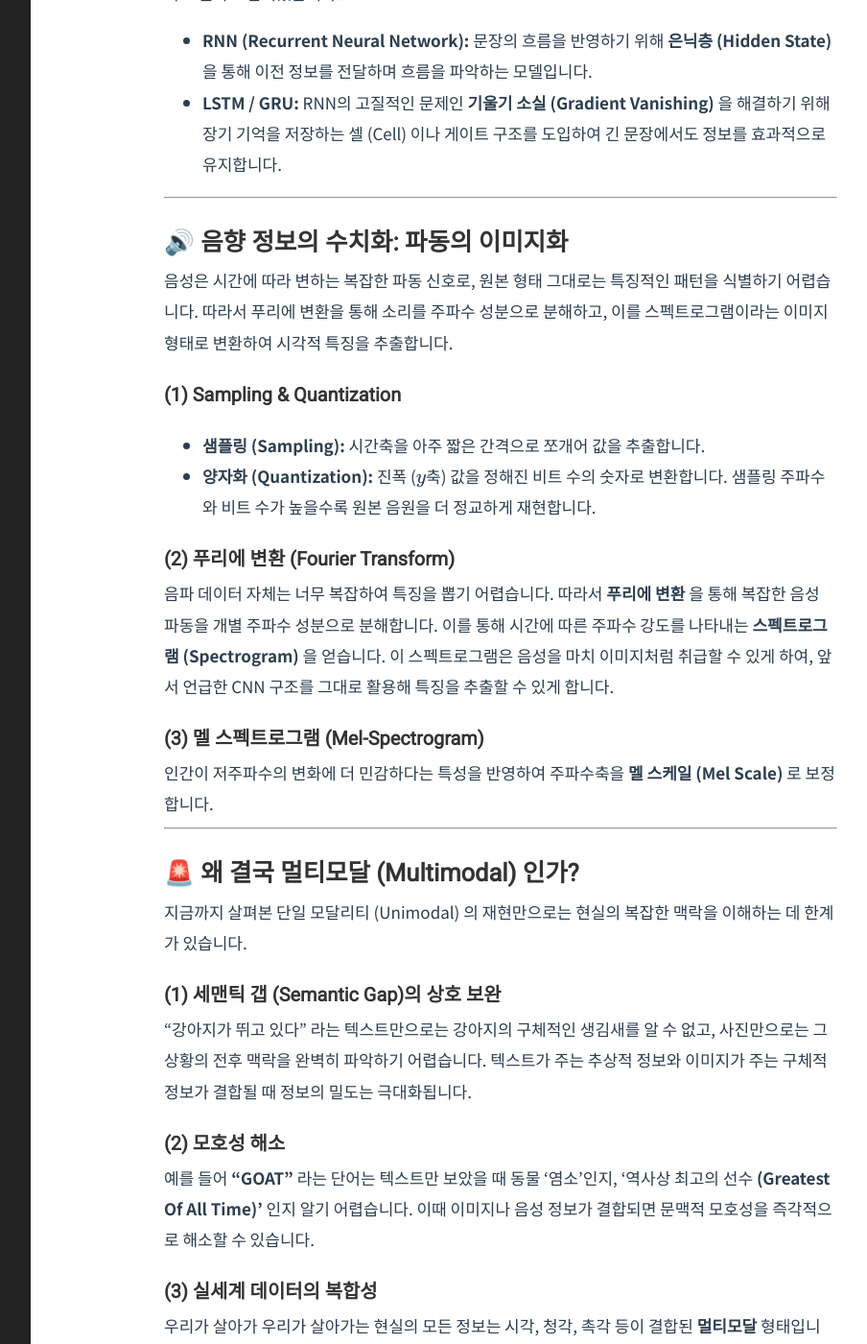
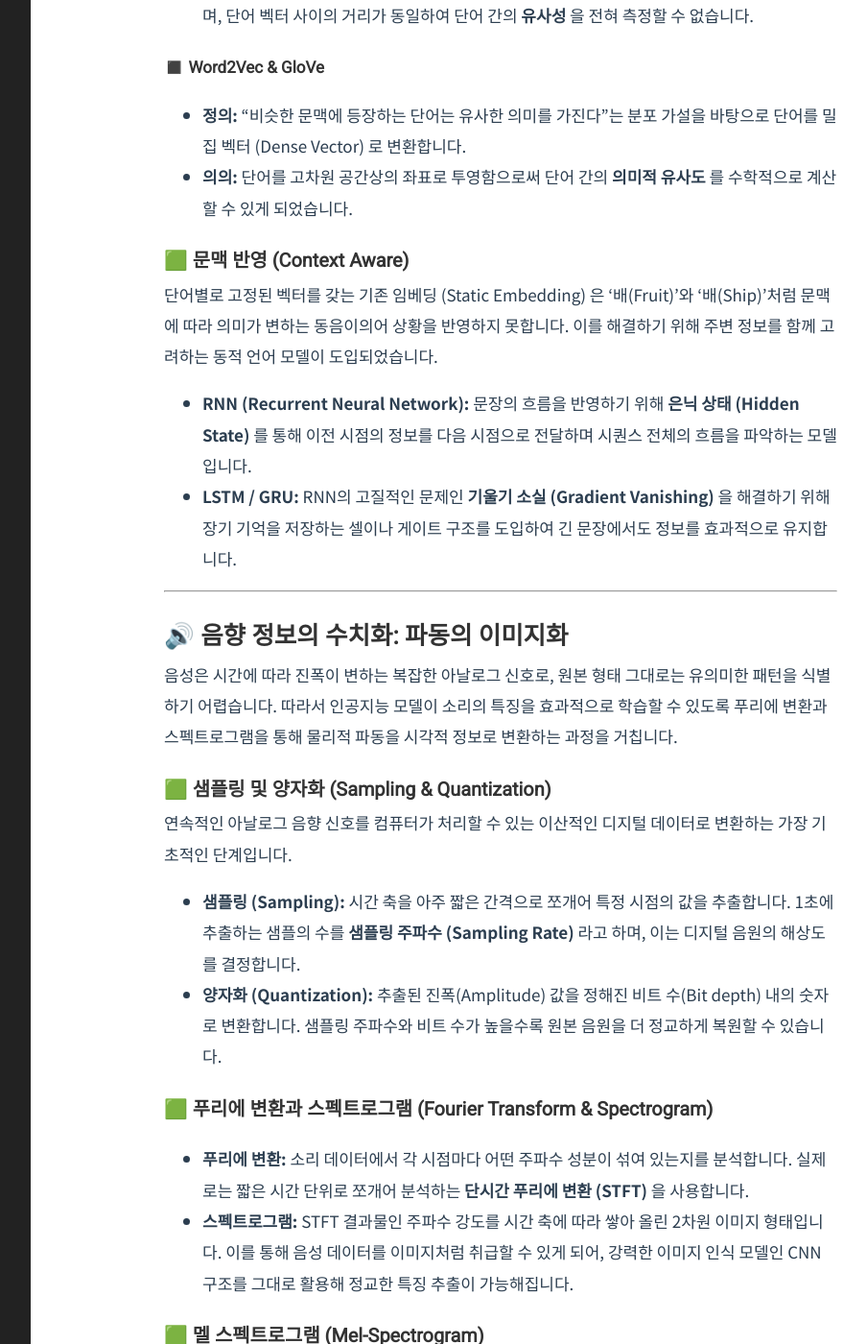
Before and after one commit to Youngjun-CV/Youngjun-CV.github.io, a Jekyll site: the page built from _posts/multimodal/2026-03-11-unimodal-representation.markdown, in a window 1280 px wide and 1400 px high, scrolled down 1754 px. Shown: the whole window at 96% size, without its empty margins (268-1172 px from the left). Built offline with Jekyll 4.4.1, drawn with Linux system fonts in a browser that asks for light colours; formulas are drawn with MathJax 3; some of the changed text lies outside the part shown.

Commit message:
Update 2026-03-11-unimodal-representation.markdown

```diff
--- a/_posts/multimodal/2026-03-11-unimodal-representation.markdown
+++ b/_posts/multimodal/2026-03-11-unimodal-representation.markdown
@@ -6,7 +6,6 @@ category: Multimodal
 ---
 
 ## 🤔 왜 인공지능에게 "재현 (Representation)"이 필요할까?
-
 인공지능 모델은 본질적으로 거대한 수학 함수입니다. 우리가 보는 화려한 이미지나 감동적인 음악도 컴퓨터에게는 그저 0과 1로 이루어진 숫자의 나열일 뿐이죠. 따라서 모델를 설계의 첫 단추는 "현실의 데이터를 어떻게 컴퓨터가 이해하고 연산 가능한 고차원 벡터로 치환할 것인가" 에 있습니다.
 
 단순히 숫자로 바꾸는 것을 넘어, 데이터가 가진 고유한 **특징 (Feature)** 을 보존하면서 인간의 인지와 컴퓨터의 연산 사이의 간극인 **세맨틱 갭 (Semantic Gap)** 을 메우는 과정, 그것이 바로 **재현 (Representation)** 의 본질입니다. 결국 모든 모달리티의 재현은 **"희소하고 복잡한 데이터를 저차원의 밀집된 벡터 (Dense Vector) 로 압축하는 과정"** 이라는 하나의 목표로 수렴합니다.
@@ -14,65 +13,94 @@ category: Multimodal
 ---
 
 ## 🖼️ 시각 정보의 수치화: 공간적 구조의 보존
+이미지는 수많은 픽셀로 구성된 행렬 데이터이지만, 단순한 픽셀값의 나열은 사물의 '형체'나 '맥락'을 온전히 담아내지 못합니다. 데이터의 공간적 구조를 보존하며 시각 정보를 유의미한 수치로 변환하는 핵심 기법들을 정리해보겠습니다.
 
-이미지는 수많은 픽셀이 모인 행렬 데이터입니다. 하지만 단순한 픽셀 값의 나열은 사물의 '형체'나 '맥락'을 설명하지 못합니다. 따라서 지역적 특징을 추출하는 컨볼루션(Convolution) 연산을 통해 데이터의 공간적 구조를 보존하며 수치화합니다.
+### 🟩 CNN (Convolutional Neural Network)
+이미지를 일렬로 펼쳐 (Flatten) 처리하는 기존의 Fully Connected 방식은 데이터의 **공간적 구조 (Spatial Structure)** 를 파악하지 못하며, 이미지 크기가 커질수록 가중치의 개수가 **이차적 (Quadratic)** 으로 급증하여 연산 효율을 저하시킨다는 치명적인 단점이 있습니다. 이를 해결하기 위해 등장한 CNN 은 필터 (Kernel) 를 활용해 지역적 특징을 효과적으로 추출합니다.
 
-### **(1) CNN (Convolutional Neural Network)**
-이미지를 일렬로 펼쳐서 처리하는 기존의 **Fully Connected** 방식은 데이터의 **공간적 구조 (Spatial Structure)** 를 파악하지 못하며, 이미지 크기가 커질수록 가중치의 개수가 **이차적 (Quadratic)** 으로 증가한다는 치명적인 단점이 있습니다. 이를 해결하기 위해 등장한 CNN 은 필터 (Kernel) 를 활용해 지역적 특징을 추출합니다.
+* **핵심 원리:** 필터를 이미지 위에서 슬라이딩하며 **컨볼루션 (Convolution)** 연산을 수행합니다. 이 과정을 통해 저층부에서는 선과 점 같은 저수준 특징을, 고층부에서는 사물의 구체적인 형체와 같은 **계층적 특징 (Hierarchical Feature)** 을 순차적으로 학습합니다.
 
-* **핵심 원리:** 필터를 이미지 위에서 슬라이딩하며 지역적인 특징을 추출하는 **컨볼루션 (Convolution)** 연산을 통해 저층부에서는 선과 점을, 고층부에서는 사물의 형체와 같은 **계층적 특징 (Hierarchical Feature)** 을 학습합니다.
+* **주요 이점:** 가중치 공유 (Weight Sharing) 를 통해 파라미터를 효율적으로 관리할 뿐만 아니라, 이미지 내 사물의 위치가 조금씩 바뀌더라도 동일하게 인식할 수 있는 평행 이동 강건성을 확보합니다.
 
-* **이점:** 가중치 공유를 통해 파라미터를 효율적으로 관리하며, 이미지의 평행 이동에도 강건한 재현을 생성합니다.
+### 🟩 Video Representation
+비디오는 이미지(공간)에 시간축($T$)이 추가된 고차원 데이터입니다.
 
-### **(2) Video Representation**
-비디오는 이미지(공간)에 시간축($T$)이 추가된 데이터입니다. 일반적으로 $C \times H \times W \times T$ 형태의 4차원 텐서로 다뤄지며, 단순히 프레임을 독립적으로 보는 것을 넘어 **시공간적 특징 (Spatiotemporal Feature)** 을 추출하는 것이 핵심입니다.
+* **데이터 구조:** 일반적으로 $C \times H \times W \times T$ 형태의 **4차원 텐서** 로 다루어집니다.
+* **시공간적 특징 (Spatiotemporal Feature):** 단순히 각 프레임을 독립적인 이미지로 보는 단계를 넘어, 시간의 흐름에 따른 변화와 공간적 정보를 동시에 포착하는 것이 비디오 분석의 핵심입니다. 이를 통해 모델은 단순한 정지 화면이 아닌 행동이나 사건의 동적인 맥락을 이해하게 됩니다.
 
 ---
 
 ## 🔤 언어 정보의 수치화: 기호에서 의미로
-텍스트는 단순한 기호의 집합일 뿐 그 자체로 단어 사이의 유기적인 관계를 나타내지 못합니다. 따라서 단어를 고차원 벡터 공간의 좌표로 변환하는 **임베딩(Embedding)** 기술을 사용하여 언어의 의미적 유사성을 수치화합니다.
+텍스트는 인간에게는 의미 있는 정보지만, 컴퓨터에게는 단순한 기호의 집합일 뿐입니다. 기호 그 자체로는 단어 사이의 유기적인 관계를 설명할 수 없기에, 단어를 고차원 벡터 공간의 좌표로 변환하는 **임베딩(Embedding)** 기술을 통해 언어의 의미적 유사성을 수치화합니다.
 
-### **(1) 단어 임베딩 (Word Embedding)**
-* **원핫 인코딩 (One-hot Encoding):** 사전 (Vocabulary) 에 있는 단어 중 해당하는 단어의 인덱스만 1로, 나머지는 0으로 표시하는 가장 기초적인 방식입니다. 하지만 단어의 수가 늘어날수록 벡터의 크기가 비대해지고, 단어 간의 **유사성** 을 전혀 측정할 수 없다는 한계가 있습니다.
+### 🟩 단어 임베딩 (Word Embedding)
+컴퓨터가 단어를 이해하도록 만드는 방식은 크게 두 가지로 진화해 왔습니다.
 
-* **Word2Vec & GloVe:** "비슷한 문맥에 등장하는 단어는 유사한 의미를 가진다"는 분포 가설을 바탕으로 단어를 고차원 공간상의 좌표로 변환합니다. 이를 통해 단어 간의 **의미적 유사도** 를 수학적으로 계산할 수 있게 되었습니다.
+#### ◼️ 원핫 인코딩 (One-hot Encoding)
+* **정의:** 사전 (Vocabulary) 에 있는 각 단어에 고유한 인덱스를 부여하고, 해당 위치만 1, 나머지는 0으로 표시하는 가장 기초적인 방식입니다.
+* **한계:** 단어의 수가 늘어날수록 벡터의 크기가 무한정 커지는 **희소성 (Sparsity)** 문제가 발생하며, 단어 벡터 사이의 거리가 동일하여 단어 간의 **유사성** 을 전혀 측정할 수 없습니다.
 
-### **(2) 문맥 반영 (Context Aware)**
-단어별로 고정된 벡터를 갖는 기존 임베딩은 문맥에 따라 의미가 변하는 상황을 반영하지 못합니다. 따라서 이러한 한계를 해결하기 위해, 주변 단어와 문맥 정보를 함께 고려하여 단어의 의미를 파악하는 언어 모델이 도입되었습니다.
+#### ◼️ Word2Vec & GloVe
+* **정의:** "비슷한 문맥에 등장하는 단어는 유사한 의미를 가진다"는 분포 가설을 바탕으로 단어를 밀집 벡터 (Dense Vector) 로 변환합니다.
+* **의의:** 단어를 고차원 공간상의 좌표로 투영함으로써 단어 간의 **의미적 유사도** 를 수학적으로 계산할 수 있게 되었습니다.
 
-* **RNN (Recurrent Neural Network):** 문장의 흐름을 반영하기 위해 **은닉층 (Hidden State)** 을 통해 이전 정보를 전달하며 흐름을 파악하는 모델입니다.
+### 🟩 문맥 반영 (Context Aware)
+단어별로 고정된 벡터를 갖는 기존 임베딩 (Static Embedding) 은 '배(Fruit)'와 '배(Ship)'처럼 문맥에 따라 의미가 변하는 동음이의어 상황을 반영하지 못합니다. 이를 해결하기 위해 주변 정보를 함께 고려하는 동적 언어 모델이 도입되었습니다.
 
-* **LSTM / GRU:** RNN의 고질적인 문제인 **기울기 소실 (Gradient Vanishing)** 을 해결하기 위해 장기 기억을 저장하는 셀 (Cell) 이나 게이트 구조를 도입하여 긴 문장에서도 정보를 효과적으로 유지합니다.
+* **RNN (Recurrent Neural Network):** 문장의 흐름을 반영하기 위해 **은닉 상태 (Hidden State)** 를 통해 이전 시점의 정보를 다음 시점으로 전달하며 시퀀스 전체의 흐름을 파악하는 모델입니다.
+
+* **LSTM / GRU:** RNN의 고질적인 문제인 **기울기 소실 (Gradient Vanishing)** 을 해결하기 위해 장기 기억을 저장하는 셀이나 게이트 구조를 도입하여 긴 문장에서도 정보를 효과적으로 유지합니다.
 
 ---
 
 ## 🔊 음향 정보의 수치화: 파동의 이미지화
-음성은 시간에 따라 변하는 복잡한 파동 신호로, 원본 형태 그대로는 특징적인 패턴을 식별하기 어렵습니다. 따라서 푸리에 변환을 통해 소리를 주파수 성분으로 분해하고, 이를 스펙트로그램이라는 이미지 형태로 변환하여 시각적 특징을 추출합니다.
+음성은 시간에 따라 진폭이 변하는 복잡한 아날로그 신호로, 원본 형태 그대로는 유의미한 패턴을 식별하기 어렵습니다. 따라서 인공지능 모델이 소리의 특징을 효과적으로 학습할 수 있도록 푸리에 변환과 스펙트로그램을 통해 물리적 파동을 시각적 정보로 변환하는 과정을 거칩니다.
 
-### **(1) Sampling & Quantization**
-* **샘플링 (Sampling):** 시간축을 아주 짧은 간격으로 쪼개어 값을 추출합니다.
+### 🟩 샘플링 및 양자화 (Sampling & Quantization)
+연속적인 아날로그 음향 신호를 컴퓨터가 처리할 수 있는 이산적인 디지털 데이터로 변환하는 가장 기초적인 단계입니다.
 
-* **양자화 (Quantization):** 진폭 ($y$축) 값을 정해진 비트 수의 숫자로 변환합니다. 샘플링 주파수와 비트 수가 높을수록 원본 음원을 더 정교하게 재현합니다.
+* **샘플링 (Sampling):** 시간 축을 아주 짧은 간격으로 쪼개어 특정 시점의 값을 추출합니다. 1초에 추출하는 샘플의 수를 **샘플링 주파수 (Sampling Rate)** 라고 하며, 이는 디지털 음원의 해상도를 결정합니다.
 
-### **(2) 푸리에 변환 (Fourier Transform)**
-음파 데이터 자체는 너무 복잡하여 특징을 뽑기 어렵습니다. 따라서 **푸리에 변환** 을 통해 복잡한 음성 파동을 개별 주파수 성분으로 분해합니다. 이를 통해 시간에 따른 주파수 강도를 나타내는 **스펙트로그램 (Spectrogram)** 을 얻습니다. 이 스펙트로그램은 음성을 마치 이미지처럼 취급할 수 있게 하여, 앞서 언급한 CNN 구조를 그대로 활용해 특징을 추출할 수 있게 합니다.
+* **양자화 (Quantization):** 추출된 진폭(Amplitude) 값을 정해진 비트 수(Bit depth) 내의 숫자로 변환합니다. 샘플링 주파수와 비트 수가 높을수록 원본 음원을 더 정교하게 복원할 수 있습니다.
 
-### **(3) 멜 스펙트로그램 (Mel-Spectrogram)**
-인간이 저주파수의 변화에 더 민감하다는 특성을 반영하여 주파수축을 **멜 스케일 (Mel Scale)** 로 보정합니다.
+### 🟩 푸리에 변환과 스펙트로그램 (Fourier Transform & Spectrogram)
+
+* **푸리에 변환:** 소리 데이터에서 각 시점마다 어떤 주파수 성분이 섞여 있는지를 분석합니다. 실제로는 짧은 시간 단위로 쪼개어 분석하는 **단시간 푸리에 변환 (STFT)** 을 사용합니다.
+
+* **스펙트로그램:** STFT 결과물인 주파수 강도를 시간 축에 따라 쌓아 올린 2차원 이미지 형태입니다. 이를 통해 음성 데이터를 이미지처럼 취급할 수 있게 되어, 강력한 이미지 인식 모델인 CNN 구조를 그대로 활용해 정교한 특징 추출이 가능해집니다.
+
+### 🟩 멜 스펙트로그램 (Mel-Spectrogram)
+물리적 주파수를 인간의 청각적 특성에 맞춰 보정한 형태입니다.
+
+* **멜 스케일 (Mel Scale):** 인간의 귀가 저주파수의 변화에는 민감하고 고주파수의 변화에는 둔감하다는 심리 음향학적 특성을 반영합니다.
+
+* **활용:** 일반적인 주파수 축을 멜 스케일로 변환한 멜 스펙트로그램은 음성 인식(ASR)이나 음악 분류 시스템에서 모델이 사람처럼 소리를 인지하도록 돕는 핵심적인 피처로 사용됩니다.
 
 ---
 
 ## 🚨 왜 결국 멀티모달 (Multimodal) 인가?
-지금까지 살펴본 단일 모달리티 (Unimodal) 의 재현만으로는 현실의 복잡한 맥락을 이해하는 데 한계가 있습니다.
+지금까지 살펴본 텍스트, 이미지, 음향 등의 단일 모달리티 (Unimodal) 재현만으로는 현실 세계가 가진 복잡한 맥락과 고차원적인 지능을 구현하는 데 한계가 있습니다. 인공지능이 왜 여러 감각 정보를 통합해야 하는지 그 필연적인 이유를 살펴보겠습니다.
 
-### **(1) 세맨틱 갭 (Semantic Gap)의 상호 보완**
-"강아지가 뛰고 있다" 라는 텍스트만으로는 강아지의 구체적인 생김새를 알 수 없고, 사진만으로는 그 상황의 전후 맥락을 완벽히 파악하기 어렵습니다. 텍스트가 주는 추상적 정보와 이미지가 주는 구체적 정보가 결합될 때 정보의 밀도는 극대화됩니다.
+### 🟩 세맨틱 갭 (Semantic Gap)의 상호 보완
+텍스트와 이미지는 정보를 전달하는 방식과 밀도가 근본적으로 다릅니다.
 
-### **(2) 모호성 해소**
-예를 들어 **"GOAT"** 라는 단어는 텍스트만 보았을 때 동물 '염소'인지, '역사상 최고의 선수 **(Greatest Of All Time)'** 인지 알기 어렵습니다. 이때 이미지나 음성 정보가 결합되면 문맥적 모호성을 즉각적으로 해소할 수 있습니다.
+* **추상성과 구체성의 결합:** "강아지가 뛰고 있다"라는 텍스트는 행동의 핵심은 전달하지만, 강아지의 종, 털 색깔, 배경과 같은 구체적인 정보는 누락된 추상적 기호입니다. 반면, 사진은 매우 구체적인 정보를 제공하지만 그 상황의 전후 맥락이나 의도를 설명하기엔 부족함이 있습니다.
 
-### **(3) 실세계 데이터의 복합성**
-우리가 살아가 우리가 살아가는 현실의 모든 정보는 시각, 청각, 촉각 등이 결합된 **멀티모달** 형태입니다. 진정한 인공지능이라면 다양한 감각 정보를 통합하여 **이미지 캡셔닝** 이나 **시각적 질의응답 (VQA)** 과 같은 복합적인 태스크를 수행할 수 있어야 합니다.
+* **시너지 효과:** 기호 기반의 추상적 정보와 픽셀 기반의 구체적 정보가 결합될 때, 모델은 비로소 현실의 객체를 입체적으로 이해할 수 있게 됩니다.
+
+### 🟩 문맥적 모호성 해소
+언어는 본질적으로 중의성을 내포하고 있습니다. 단일 모달리티에서는 이를 해결하기 어렵지만, 다른 모달리티가 추가되면 즉각적인 해답을 얻을 수 있습니다.
+
+* **사례 분석:** "GOAT"라는 단어는 텍스트만으로는 동물 '염소'인지, '역사상 최고의 선수(Greatest Of All Time)'인지 판별하기 어렵습니다. 하지만 축구 경기 이미지나 중계진의 흥분된 음성 정보가 결합된다면, 모델은 단번에 후자의 의미로 확신할 수 있습니다.
+
+* **상황 인지:** 이처럼 멀티모달리티는 데이터가 가진 문맥적 모호성을 해결하는 핵심 역할을 합니다.
+
+### 🟩 현실 세계 데이터의 복합성 수**
+우리가 살아가는 현실의 모든 정보는 시각, 청각, 촉각 등이 정교하게 얽힌 멀티모달 형태입니다.
+
+* **복합 태스크 수행:** 진정한 인공지능이라면 인간처럼 다양한 감각 정보를 실시간으로 통합 처리해야 합니다.
+
+* **지능의 확장:** 단순히 사진을 보고 설명하는 **이미지 캡셔닝(Image Captioning)** 이나, 이미지에 대해 질문하고 답하는 **시각적 질의응답(VQA)** 과 같은 태스크는 멀티모달 환경에서만 진정한 성능을 발휘할 수 있습니다. 지능의 완성은 결국 파편화된 정보를 하나로 엮는 통합 능력에 달려 있습니다.
 
 ---
 
```
